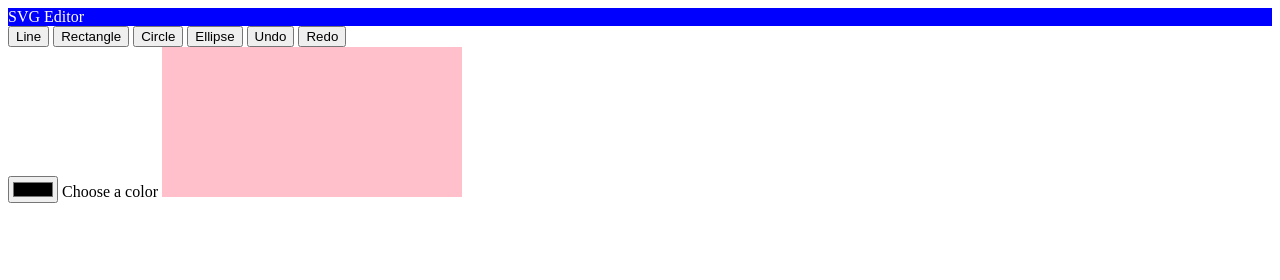
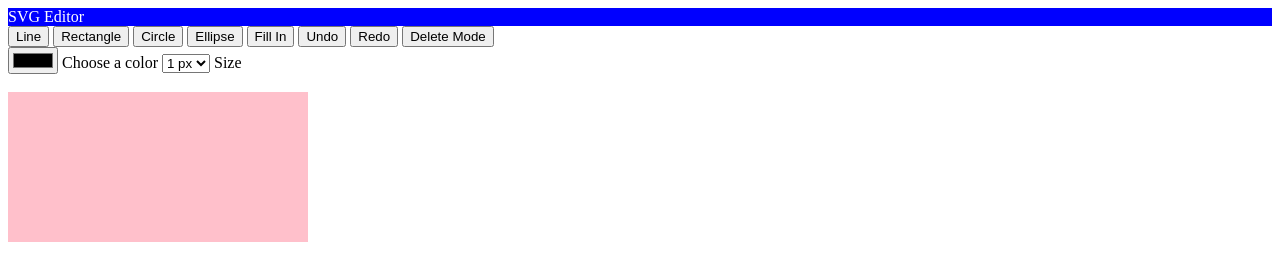
Before and after one commit to MaraxD/proiect_multimedia, a plain HTML site: page index.html in a window 1280 px wide. Drawn offline with Linux system fonts and the light colour scheme.

Commit message:
the user can also change the thiccness

```diff
--- a/index.html
+++ b/index.html
@@ -16,8 +16,10 @@
         <button class="shape" id="rect">Rectangle</button>
         <button class="shape" id="circle">Circle</button>  <!--elipsa?-->
         <button class="shape" id="ellipse">Ellipse</button>
+        <button class="modify" id="fill">Fill In</button>
         <button class="modify" id="undo">Undo</button>
         <button class="modify" id="redo">Redo</button>
+        <button class="delete" id="delete">Delete Mode</button>
     </div>
 
     <input type="color" id="color">
@@ -25,6 +27,19 @@
 
 
 
+
+    <select name="thicc" id="thicc">
+        <option value="1">1 px</option>
+        <option value="3">3 px</option>
+        <option value="5">5 px</option>
+        <option value="8">8 px</option>
+        <!--sau poate si user input-->
+    </select>
+    <label for="thicc">Size</label>
+
+<!--redo design-->
+    <br>
+    <br>
 
 
     <svg xmlns="http://www.w3.org/2000/svg" id="editor">
--- a/logic.js
+++ b/logic.js
@@ -29,6 +29,12 @@ color.addEventListener('input',function(){
     newColor=color.value
 })
 
+//getting the values from dropdown
+var dropdown=document.getElementById("thicc"), newThicc=3
+dropdown.addEventListener('input',function(){
+    newThicc=dropdown.value
+})
+
 
 svg.addEventListener('mousedown',(e)=>{
     let shapeS=document.createElementNS ("http://www.w3.org/2000/svg", shape)
@@ -39,6 +45,7 @@ svg.addEventListener('mousedown',(e)=>{
                 const p=svgPoint(svg,event.clientX,event.clientY)
 
                 shapeS.setAttribute('style','stroke:'+newColor)
+                shapeS.setAttribute('style','stroke-width:'+newThicc)
                 shapeS.setAttribute('x1',start.x)
                 shapeS.setAttribute('y1',start.y)
                 shapeS.setAttribute('x2',p.x)
--- a/style.css
+++ b/style.css
@@ -1,6 +1,14 @@
 #navbar{
     background-color: blue;
     color: white;
+}
+
+#thicc{
+    cursor: pointer;
+}
+
+#color{
+    cursor: pointer;
 }
 
 svg{
```
